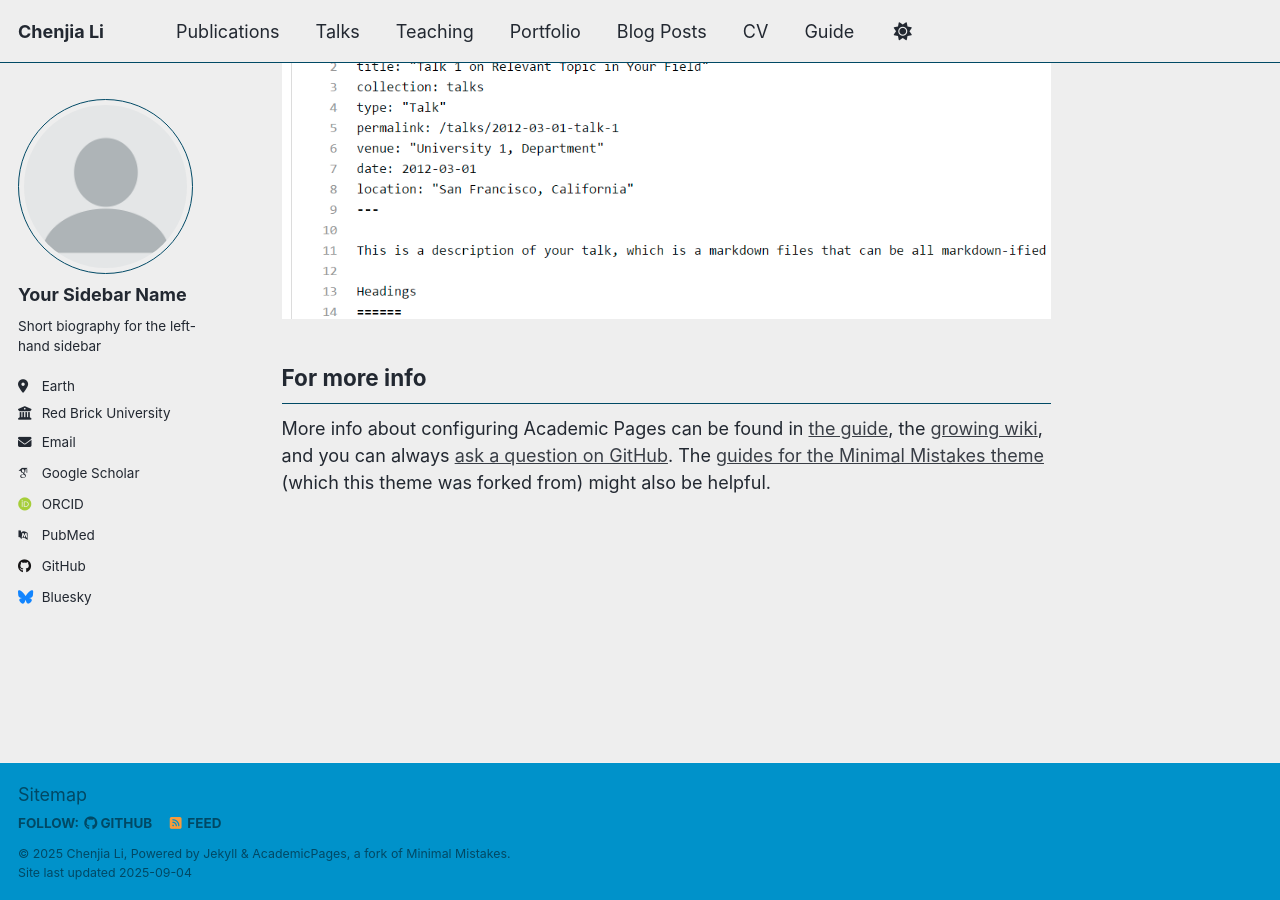
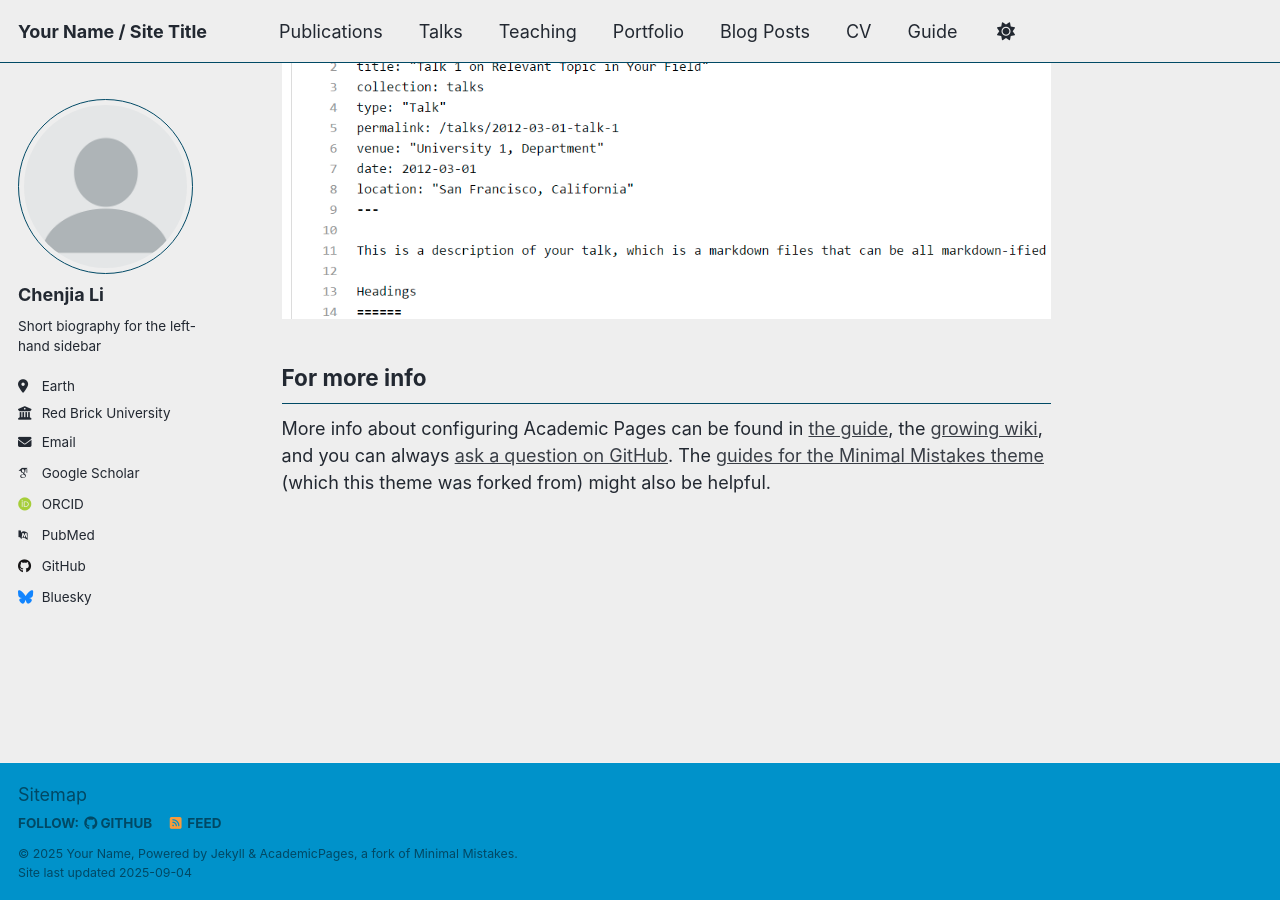
Before and after one commit to ResurrectionV/ResurrectionV.github.io, a Jekyll site: the page built from _pages/about.md, in a window 1280 px wide and 900 px high, scrolled down 2880 px. Built offline with Jekyll 4.4.1, drawn with Linux system fonts in a browser that asks for light colours; some web fonts are replaced; a script that is not in the unit is left out.

Commit message:
Update _config.yml

```diff
--- a/_config.yml
+++ b/_config.yml
@@ -9,9 +9,9 @@
 # Basic Site Settings
 locale                   : "en-US"
 site_theme               : "air" # Currently available options are "default", "air"
-title                    : "Chenjia Li"
+title                    : "Your Name / Site Title"
 title_separator          : "-"
-name                     : &name "Chenjia Li"
+name                     : &name "Your Name"
 description              : &description "personal description"
 url                      : https://resurrectionv.github.io # the base hostname & protocol for your site e.g. "https://[your GitHub username].github.io" or if you already have some other page hosted on Github then use "https://[your GitHub username].github.io/[Your Repo Name]"
 baseurl                  : "" # the subpath of your site, e.g. "/blog"
@@ -23,7 +23,7 @@ repository               : "academicpages/academicpages.github.io"
 author:
   # Biographic information
   avatar           : "profile.png"
-  name             : "Your Sidebar Name"
+  name             : "Chenjia Li"
   pronouns         : # example: "she/her"
   bio              : "Short biography for the left-hand sidebar"
   location         : "Earth"
```
